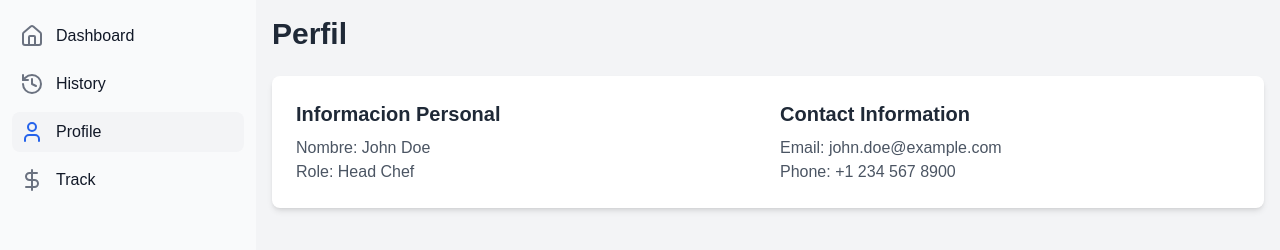
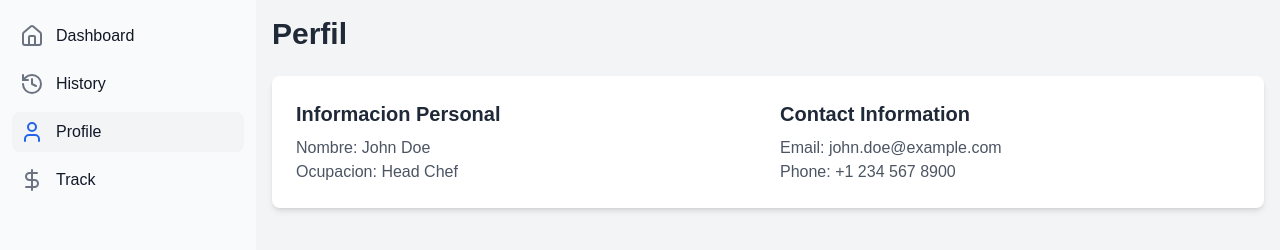
Before and after one commit to JessiP23/mexican, a Next.js app: page /cook/profile in a window 1280 px wide. Shown: the top 250 px of the page. Built offline with nearby package versions, Linux system fonts and the light colour scheme.

Commit message:
ocupacion

```diff
--- a/app/cook/profile/page.js
+++ b/app/cook/profile/page.js
@@ -21,7 +21,7 @@ export default function Profile() {
             <div>
               <h2 className="text-xl font-semibold mb-2 text-gray-800 dark:text-gray-200">Informacion Personal</h2>
               <p className="text-gray-600 dark:text-gray-400">Nombre: {profile.name}</p>
-              <p className="text-gray-600 dark:text-gray-400">Role: {profile.role}</p>
+              <p className="text-gray-600 dark:text-gray-400">Ocupacion: {profile.role}</p>
             </div>
             <div>
               <h2 className="text-xl font-semibold mb-2 text-gray-800 dark:text-gray-200">Contact Information</h2>
```
